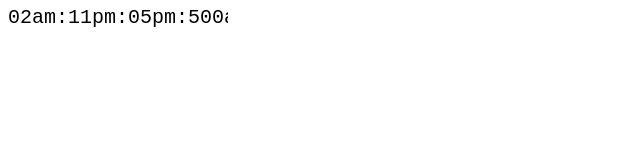
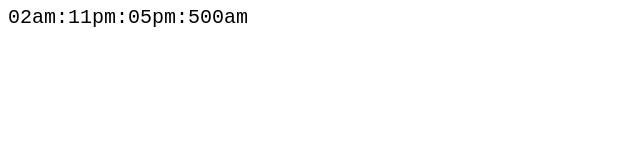
Before and after one commit to NotALakeLurk/De-militarized_time, a plain HTML site: page index.html in a window 1280 px wide. Shown: the full height of the page, 0-640 px from the left. Drawn offline with Linux system fonts and the light colour scheme.

Commit message:
v1.1.1.0 Attempted fixing clipping outside canvas

```diff
--- a/index.html
+++ b/index.html
@@ -13,7 +13,7 @@
 </head>
 <body>
 	<!-- <p id="date">Something's messed up</p> -->
-	<canvas id="date_canvas" width="220" height="25"></canvas>
+	<canvas id="date_canvas" width="250" height="25"></canvas>
 </body>
 <footer>
 	<!-- <script>replace_date("date");</script> -->
--- a/script.js
+++ b/script.js
@@ -16,7 +16,7 @@ async function draw_date_to_canvas(id) {
 	context.fillStyle = (color_scheme == "light") ? "black" : "white";
 
 	const text_size_px = 20;
-	context.font = `${text_size_px}px monospace`; // Not super sure about this line
+	context.font = `${text_size_px}px 'Courier New', Courier, monospace`; // Not super sure about this line
 
 
 	while (true) {
```
